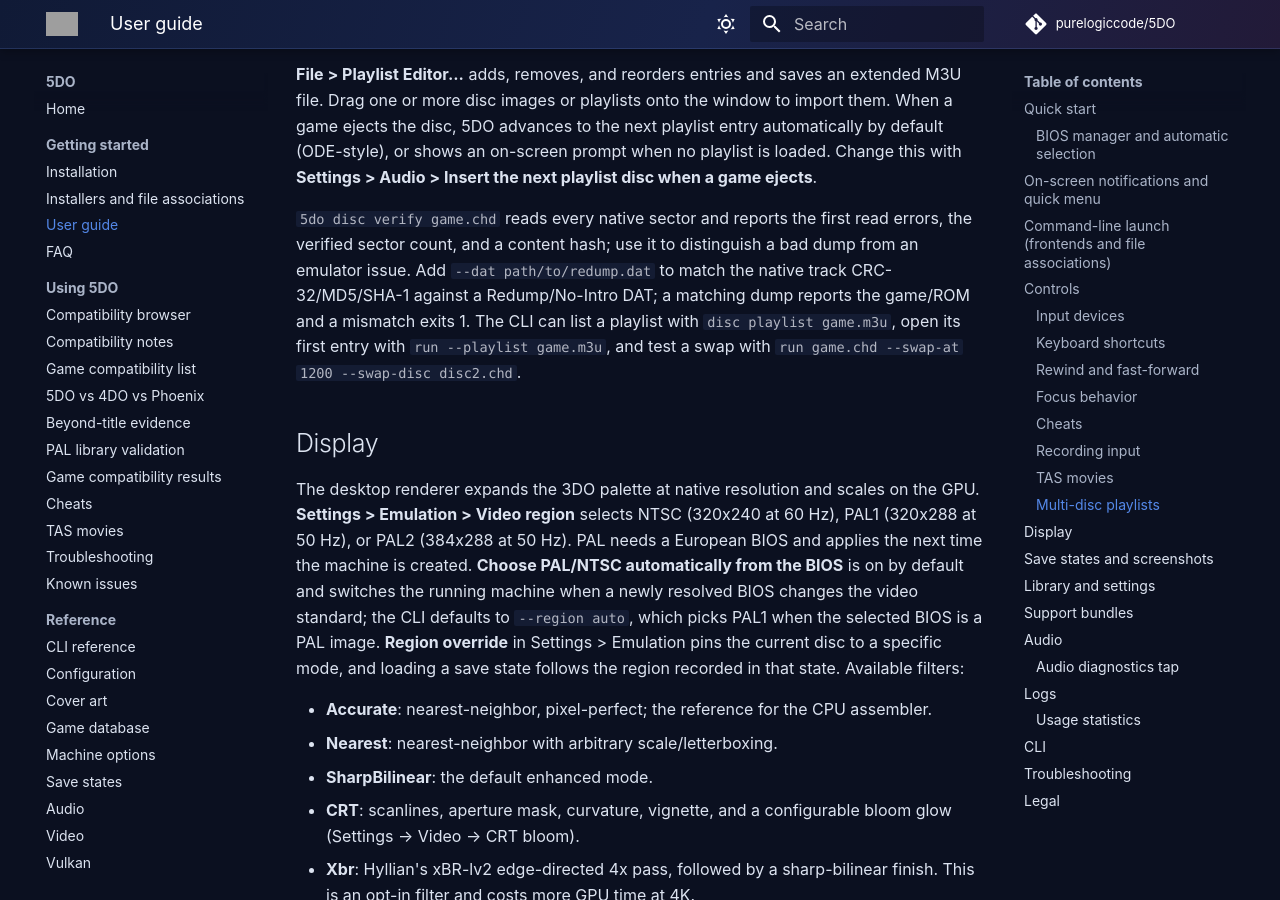
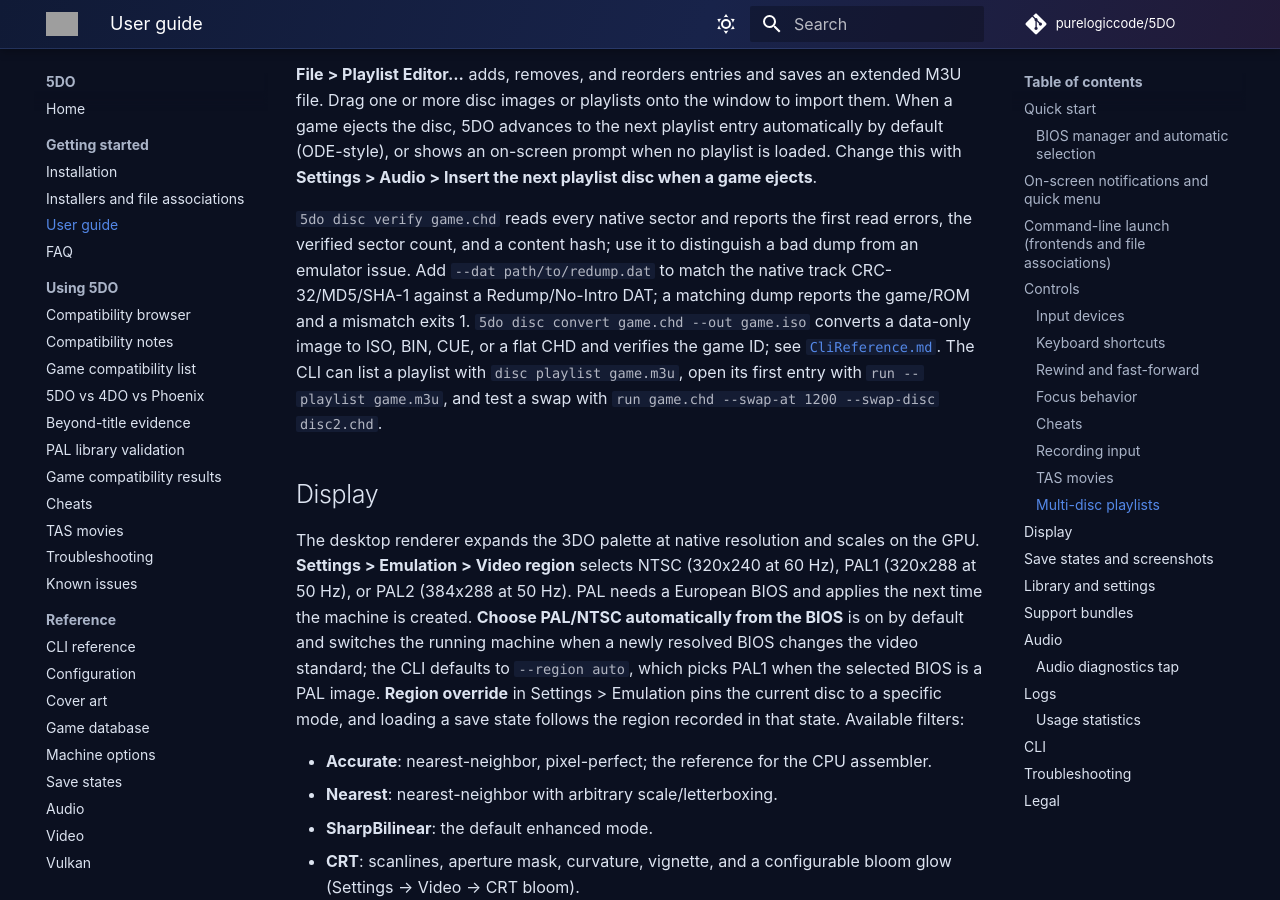
Before and after one commit to purelogiccode/5DO, an MkDocs documentation site: the page built from docs/UserGuide.md, in a window 1280 px wide and 900 px high, scrolled down 8651 px. Built offline with MkDocs 1.6.1 and Material for MkDocs 9.7.7, drawn with Linux system fonts in a browser that asks for light colours; comment, search, counter and statistics services are not loaded; grey boxes are pictures that could not be loaded.

Commit message:
Document disc conversion in the user guide
Point users at the CLI reference and the game-ID verification step.

```diff
--- a/docs/UserGuide.md
+++ b/docs/UserGuide.md
@@ -339,7 +339,11 @@ a game ejects the disc, 5DO advances to the next playlist entry automatically by
 `5do disc verify game.chd` reads every native sector and reports the first read errors,
 the verified sector count, and a content hash; use it to distinguish a bad dump from an
 emulator issue. Add `--dat path/to/redump.dat` to match the native track CRC-32/MD5/SHA-1
-against a Redump/No-Intro DAT; a matching dump reports the game/ROM and a mismatch exits 1. The CLI can list a playlist with `disc playlist game.m3u`, open its first entry with
+against a Redump/No-Intro DAT; a matching dump reports the game/ROM and a mismatch exits 1.
+`5do disc convert game.chd --out game.iso` converts a data-only image to ISO, BIN, CUE,
+or a flat CHD and verifies the game ID; see
+[`CliReference.md`](CliReference.md#6-disc). The CLI can list a playlist with
+`disc playlist game.m3u`, open its first entry with
 `run --playlist game.m3u`, and test a swap with
 `run game.chd --swap-at 1200 --swap-disc disc2.chd`.
 
```
